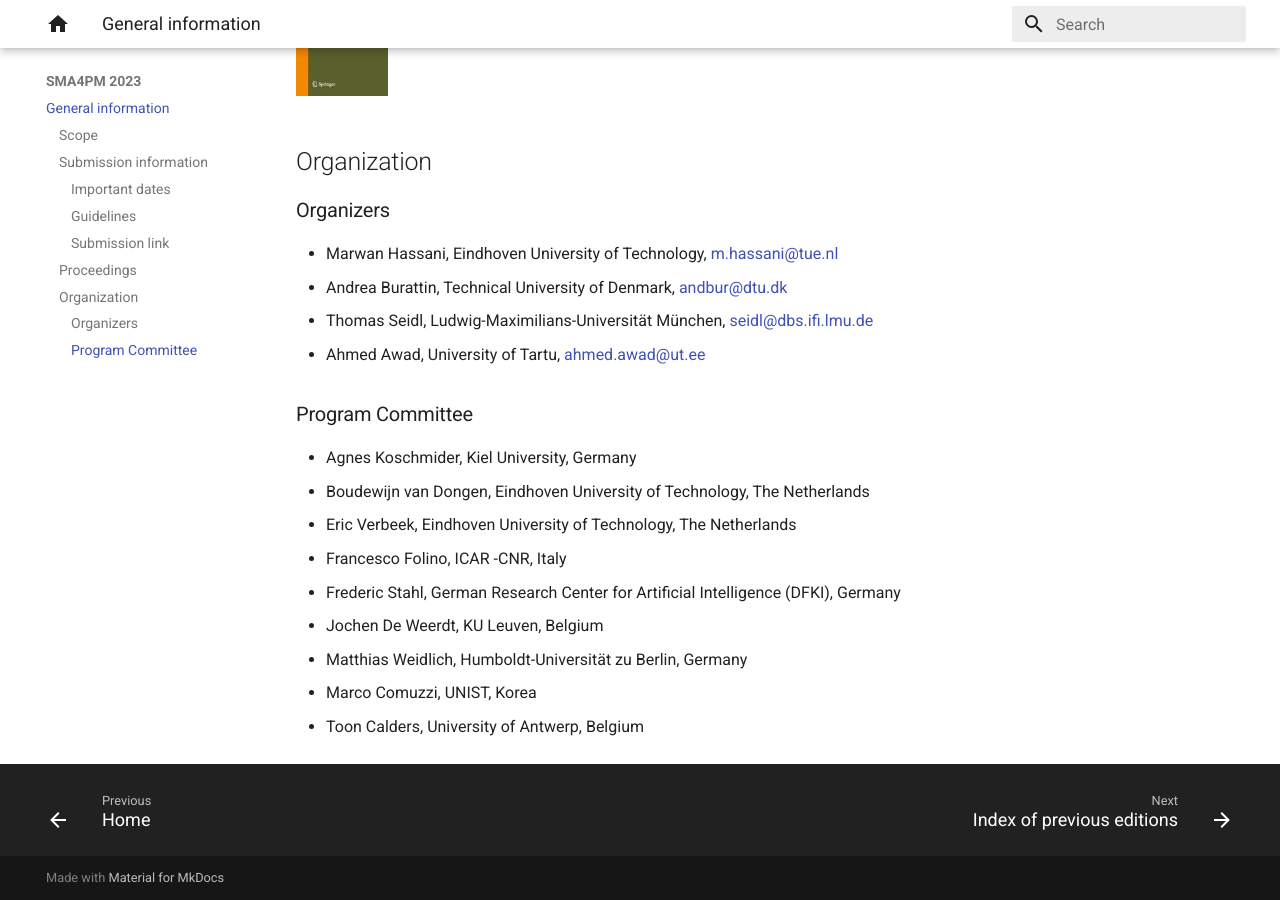
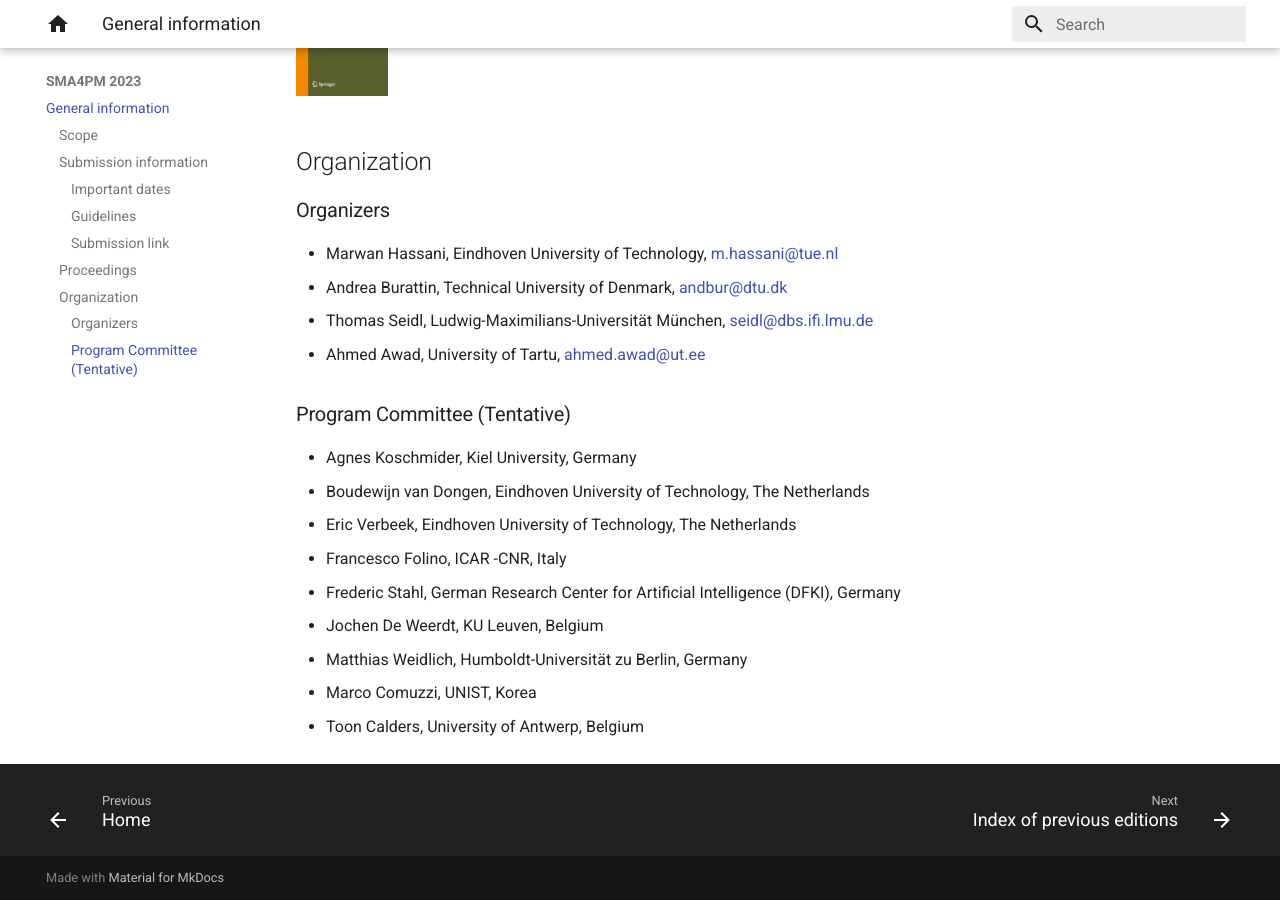
Before and after one commit to sma4pm/sma4pm.github.io, an MkDocs documentation site: the page built from docs/2023/index.md, in a window 1280 px wide and 900 px high, scrolled down 3779 px. Built offline with MkDocs 1.6.1 and Material for MkDocs 9.7.7, drawn with Linux system fonts in a browser that asks for light colours.

Commit message:
Update index.md

```diff
--- a/docs/2023/index.md
+++ b/docs/2023/index.md
@@ -110,7 +110,7 @@ The proceedings of the workshops will be published together with the other ICPM
 * Ahmed Awad, University of Tartu, <ahmed.awad@ut.ee>
 
 
-### Program Committee
+### Program Committee (Tentative)
 
 * Agnes Koschmider, Kiel University, Germany
 * Boudewijn van Dongen, Eindhoven University of Technology, The Netherlands
```
